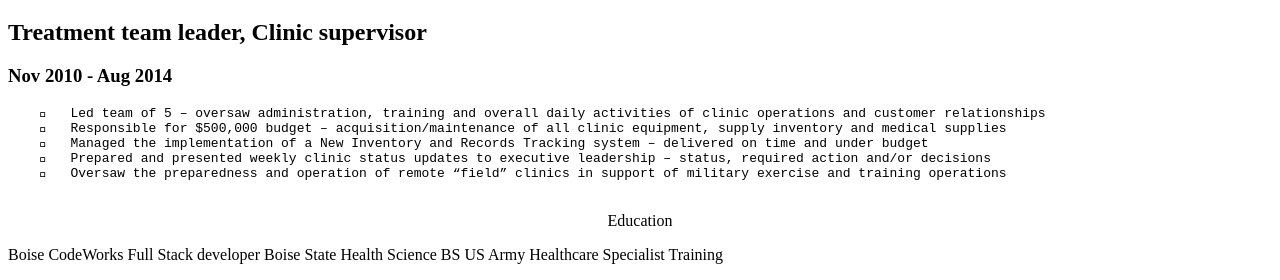
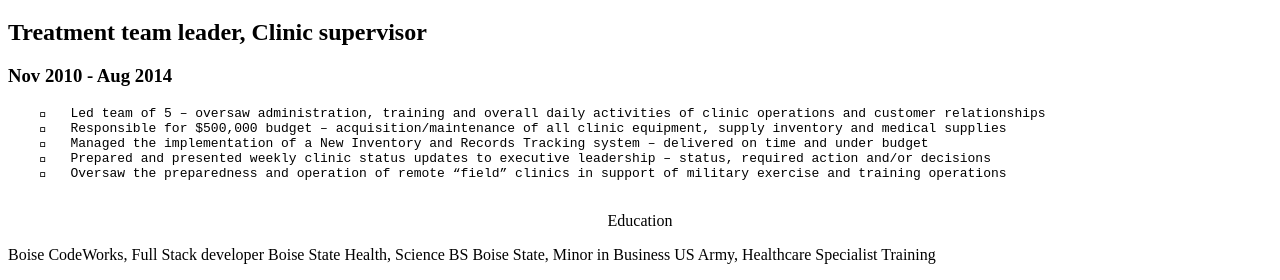
Before and after one commit to ZachDickson/resume, a plain HTML site: page index.html in a window 1280 px wide. Shown: the part 708-988 px from the top of the page. Drawn offline with Linux system fonts and the light colour scheme.

Commit message:
added education section

```diff
--- a/index.html
+++ b/index.html
@@ -17,7 +17,7 @@
     <h2>z.dickson10@gmail.com</h2>
   </header>
 
-  <header class="professional experience">Professional Experience</header>
+  <header class="proXP ">Professional Experience</header>
 
   <p class="job1">
     <h1>St Lukes</h1>
@@ -57,7 +57,8 @@
   <header class="education">Education</header>
 
   <p>
-    Boise CodeWorks Full Stack developer
-    Boise State Health Science BS
-    US Army Healthcare Specialist Training
+    Boise CodeWorks, Full Stack developer
+    Boise State Health, Science BS
+    Boise State, Minor in Business
+    US Army, Healthcare Specialist Training
   </p>
```
